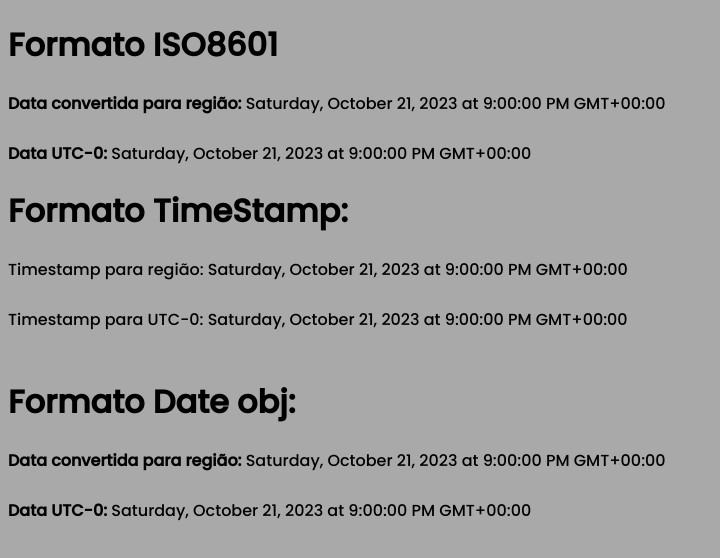
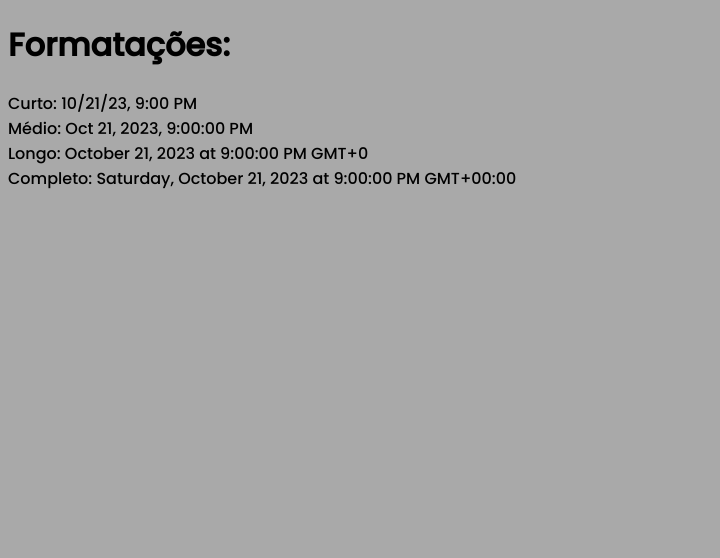
Before and after one commit to thiago-desenv/fundamentos-angular-v17, an Angular app: page / in a window 1280 px wide. Shown: the top 558 px of the page, without its empty margins (0-720 px from the left). Built offline with nearby package versions, Linux system fonts and the light colour scheme.

Commit message:
Usado formnato de datas pré-definidas

```diff
--- a/src/app/app.component.html
+++ b/src/app/app.component.html
@@ -1,4 +1,11 @@
-<h1>Formato ISO8601</h1>
+<h1>Formatações:</h1>
+
+Curto: {{ '2023-10-21T21:00:00.000Z' | date : 'short' }} <br>
+Médio: {{ '2023-10-21T21:00:00.000Z' | date : 'medium' }} <br>
+Longo: {{ '2023-10-21T21:00:00.000Z' | date : 'long' }} <br>
+Completo: {{ '2023-10-21T21:00:00.000Z' | date : 'full' }}
+
+<!-- <h1>Formato ISO8601</h1>
 <b> Data convertida para região: </b>{{ minhaData | date : 'full' }}
 <br><br>
 <b>Data UTC-0: </b>{{ minhaData | date : 'full' : '+0000' }}
@@ -10,7 +17,7 @@ Timestamp para UTC-0: {{ 1697922000000 | date : 'full' : '+0000' }}
 <h1>Formato Date obj: </h1>
 <b>Data convertida para região: </b>{{ minhaDataObj | date: 'full' }}
 <br><br>
-<b>Data UTC-0: </b>{{ minhaDataObj | date : 'full' : '+0000' }}
+<b>Data UTC-0: </b>{{ minhaDataObj | date : 'full' : '+0000' }} -->
 
 <!-- <app-uppercase></app-uppercase>
 
```
